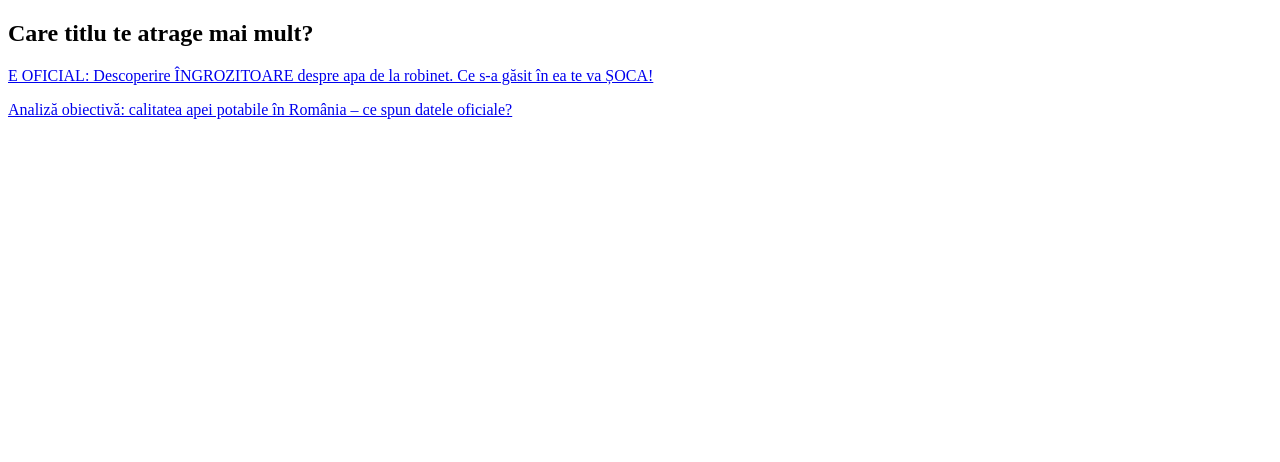
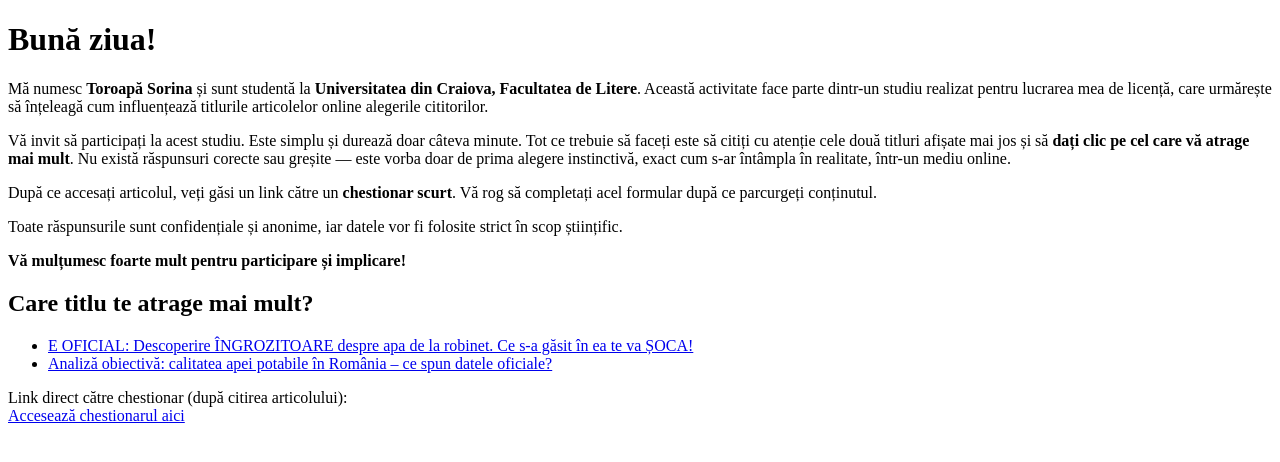
Before and after one commit to bianm1904/articol, a plain HTML site: page index.html in a window 1280 px wide. Drawn offline with Linux system fonts and the light colour scheme.

Commit message:
Update index.html

```diff
--- a/index.html
+++ b/index.html
@@ -1,4 +1,3 @@
-
 <!DOCTYPE html>
 <html lang="ro">
 <head>
@@ -6,8 +5,42 @@
   <title>Alege un articol</title>
 </head>
 <body>
+  <h1>Bună ziua!</h1>
+  <p>
+    Mă numesc <strong>Toroapă Sorina</strong> și sunt studentă la <strong>Universitatea din Craiova, Facultatea de Litere</strong>.
+    Această activitate face parte dintr-un studiu realizat pentru lucrarea mea de licență, care urmărește să înțeleagă cum
+    influențează titlurile articolelor online alegerile cititorilor.
+  </p>
+  <p>
+    Vă invit să participați la acest studiu. Este simplu și durează doar câteva minute.
+    Tot ce trebuie să faceți este să citiți cu atenție cele două titluri afișate mai jos și să
+    <strong>dați clic pe cel care vă atrage mai mult</strong>. Nu există răspunsuri corecte sau greșite —
+    este vorba doar de prima alegere instinctivă, exact cum s-ar întâmpla în realitate, într-un mediu online.
+  </p>
+  <p>
+    După ce accesați articolul, veți găsi un link către un <strong>chestionar scurt</strong>.
+    Vă rog să completați acel formular după ce parcurgeți conținutul.
+  </p>
+  <p>
+    Toate răspunsurile sunt confidențiale și anonime, iar datele vor fi folosite strict în scop științific.
+  </p>
+  <p><strong>Vă mulțumesc foarte mult pentru participare și implicare!</strong></p>
+
   <h2>Care titlu te atrage mai mult?</h2>
-  <p><a href="e-oficial-descoperire-ingrozitoare-apa.html">E OFICIAL: Descoperire ÎNGROZITOARE despre apa de la robinet. Ce s-a găsit în ea te va ȘOCA!</a></p>
-  <p><a href="analiza-calitatii-apei-potabile.html">Analiză obiectivă: calitatea apei potabile în România – ce spun datele oficiale?</a></p>
+  <ul>
+    <li><a href="e-oficial-descoperire-ingrozitoare-apa.html" target="_blank">
+      E OFICIAL: Descoperire ÎNGROZITOARE despre apa de la robinet. Ce s-a găsit în ea te va ȘOCA!
+    </a></li>
+    <li><a href="analiza-calitatii-apei-potabile.html" target="_blank">
+      Analiză obiectivă: calitatea apei potabile în România – ce spun datele oficiale?
+    </a></li>
+  </ul>
+
+  <p>
+    Link direct către chestionar (după citirea articolului):<br>
+    <a href="https://docs.google.com/forms/d/e/1FAIpQLSfTfS-xoFIapjbICjHwcJ7D0oh86XidadVgNSSJ1t0v7FxXwQ/viewform?usp=header" target="_blank">
+      Accesează chestionarul aici
+    </a>
+  </p>
 </body>
 </html>
```
